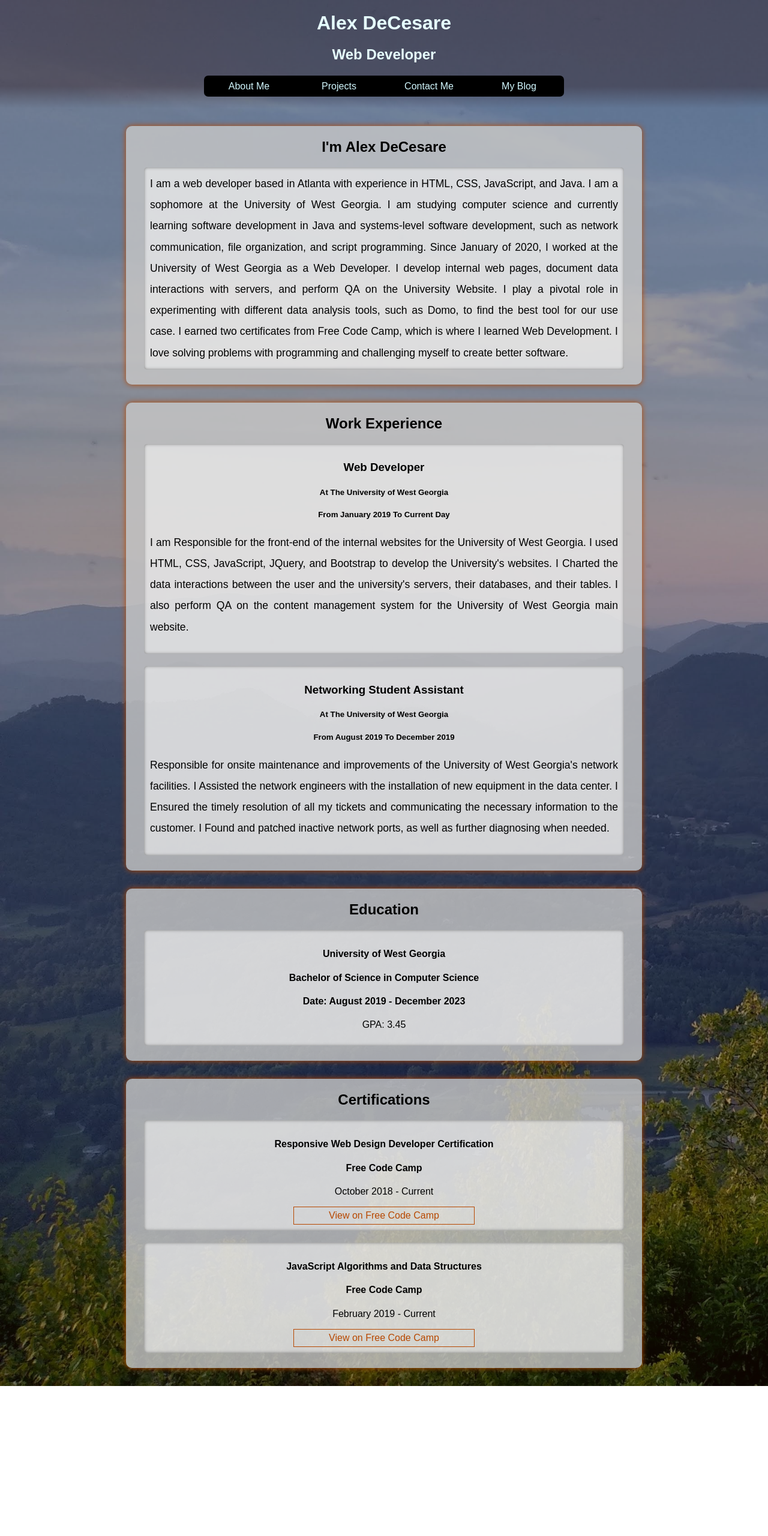
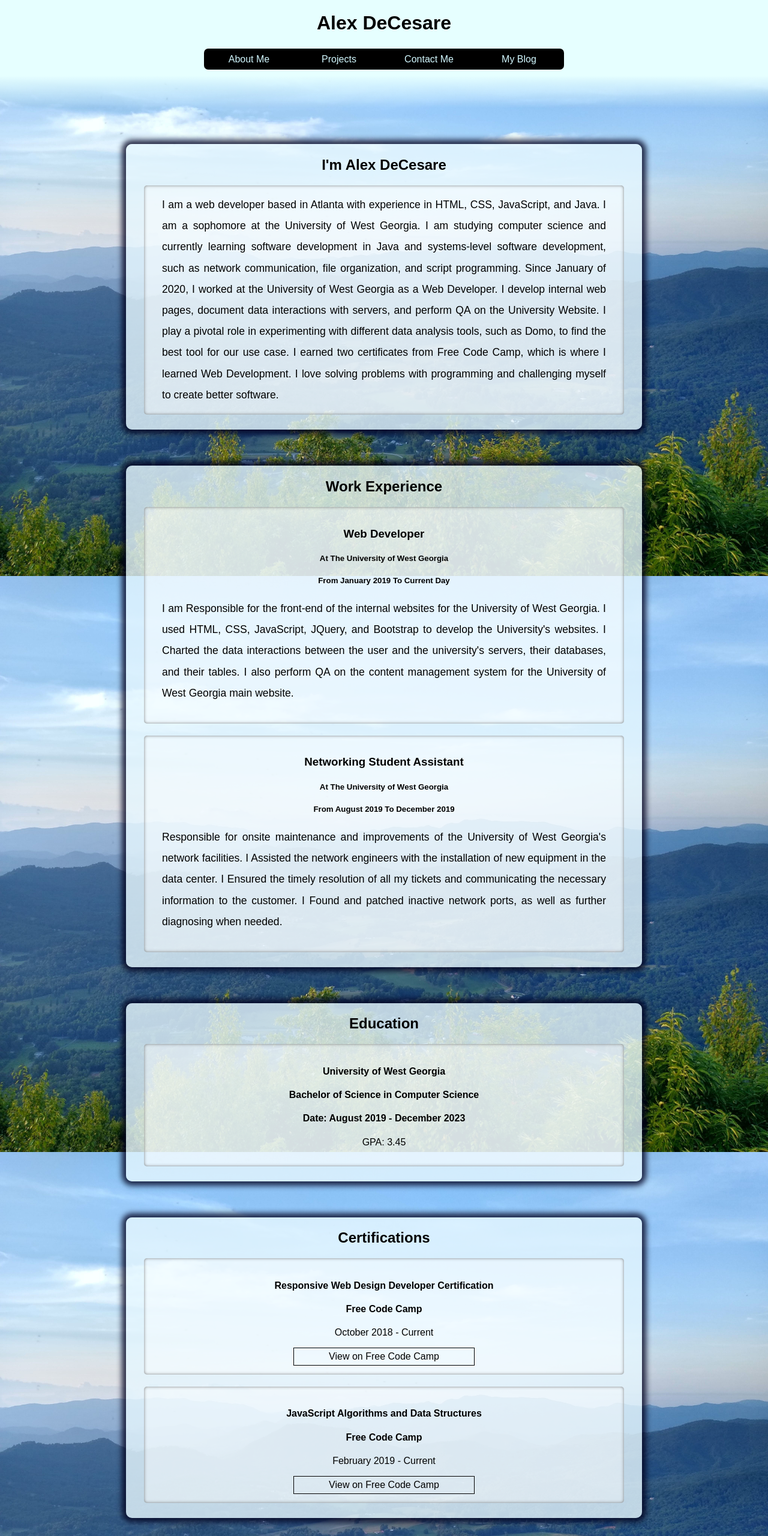
Before and after one commit to alexofceaser85/PersonalPortfolio, a website: page index.html in a window 1280 px wide. Shown: the top 2560 px of the page at 60% size. Before the commit the page ends 2310 px from the top, so only its background shows below. Drawn offline with nearby package versions, Linux system fonts and the light colour scheme.

Commit message:
added styling changes to both header and sections

```diff
--- a/scss/HeaderStyleSheet.scss
+++ b/scss/HeaderStyleSheet.scss
@@ -17,19 +17,22 @@ html {
         background: url("Mountains.jpg");
         background-size: cover;
         margin: 0;
+        background-attachment: fixed;
+        background-position: 50% 50%;
 
         #site-header {
+            z-index: 1;
             position: fixed;
             height: 180px;
             width: 100%;
 
             #header-container {
-                background-image: linear-gradient(180deg, rgba(30, 0, 0, .6) 80%, rgba(30, 0, 0, 0.4));
+                background-image: linear-gradient(180deg, rgba(230, 255, 255, 1) 70%, rgba(230, 255, 255, .5), rgba(230, 255, 255, 0));
                 text-align: center;
                 height: 100%;
                 width: 100%;
                 display: grid;
-                grid-template-rows: 70% 30%;
+                grid-template-rows: 45% 40%;
                 justify-content: center;
 
                 #text-container {
@@ -38,7 +41,7 @@ html {
                     .header-text {
                         margin: 0 0 0 0;
                         padding: 20px 0 0 0;
-                        color: rgb(230, 255, 255);
+                        color: rgb(0, 0, 0);
                     }
                 }
 
@@ -59,7 +62,7 @@ html {
                     }
 
                     .header-nav-button:hover {
-                        background-color: rgba(0, 0, 0, .6);
+                        background-color: rgba(21, 24, 25, 1);
                         box-shadow: 0px 0px 10px rgba(170, 250, 250, 1);
                         color: rgba(170, 250, 250, 1);
                         font-size: 1.1em;
--- a/scss/SectionStyleSheet.scss
+++ b/scss/SectionStyleSheet.scss
@@ -9,15 +9,14 @@ html {
         .main-section {
             margin-top: 180px;
             overflow: auto;
-            background-color: rgba(30, 0, 0, .4);
 
             .main-content-container {
                 max-width: 800px;
-                background-color: rgba(200, 200, 200, 0.8);
+                background-color: rgba(230, 248, 255, 0.8);
                 text-align: justify;
                 padding: 1px 30px 5px 30px;
-                margin: 30px auto 30px auto;
-                box-shadow: 0px 0px 10px #B74800;
+                margin: 60px auto 60px auto;
+                box-shadow: 0 0px 10px 7px rgb(0 0 30 / 80%);
                 border-radius: 10px;
 
                 .paragraph-text {
@@ -26,8 +25,8 @@ html {
                 }
 
                 .portfolio-button {
-                    border: 1px solid #B74800;
-                    color: #B74800;
+                    border: 1px solid rgba(0, 0, 0, 1);
+                    color: rgba(0, 0, 0, 1);
                     display: block;
                     padding: 5px 0 5px 0;
                     max-width: 300px;
@@ -43,31 +42,33 @@ html {
                 }
 
                 .article-block-styling {
-                    background-color: rgba(255, 255, 255, 0.5);
-                    padding: 10px;
+                    background-color: rgba(255, 255, 255, .4);
+                    padding: 15px 30px 15px 30px;
                     margin: 20px 0 20px 0;
                     box-shadow: 0px 0px 5px rgba(100, 100, 100, .8) inset;
                     border-radius: 5px;
                 }
 
                 .portfolio-button:hover {
-                    background-color: #B74800;
-                    color: white;
+                    background-color: rgba(21, 24, 25, 1);
+                    color: rgba(170, 250, 250, 1);
                 }
 
             }
+            #social-links {
+                padding-bottom: 30px;
 
-            #social-buttons-container {
-                display: grid;
-                grid-template-columns: auto auto;
-                grid-gap: 10px;
-            }
-
+                #social-buttons-container {
+                    display: grid;
+                    grid-template-columns: auto auto;
+                    grid-gap: 10px;
+                }
             }
         }
     }
+}
 
-@media screen and (max-width: 601px) {
+@media screen and (max-width: 625px) {
     html {
         body {
             .main-section {
@@ -81,7 +82,7 @@ html {
             #site-header {
                 #header-container {
                     #header-navbar {
-                        width: 100% !important;
+                        width: 95vw !important;
                     }
                 }
             }
```
Also changed, not shown: css/HeaderStyleSheet.css, css/SectionStyleSheet.css, 2 other files.
